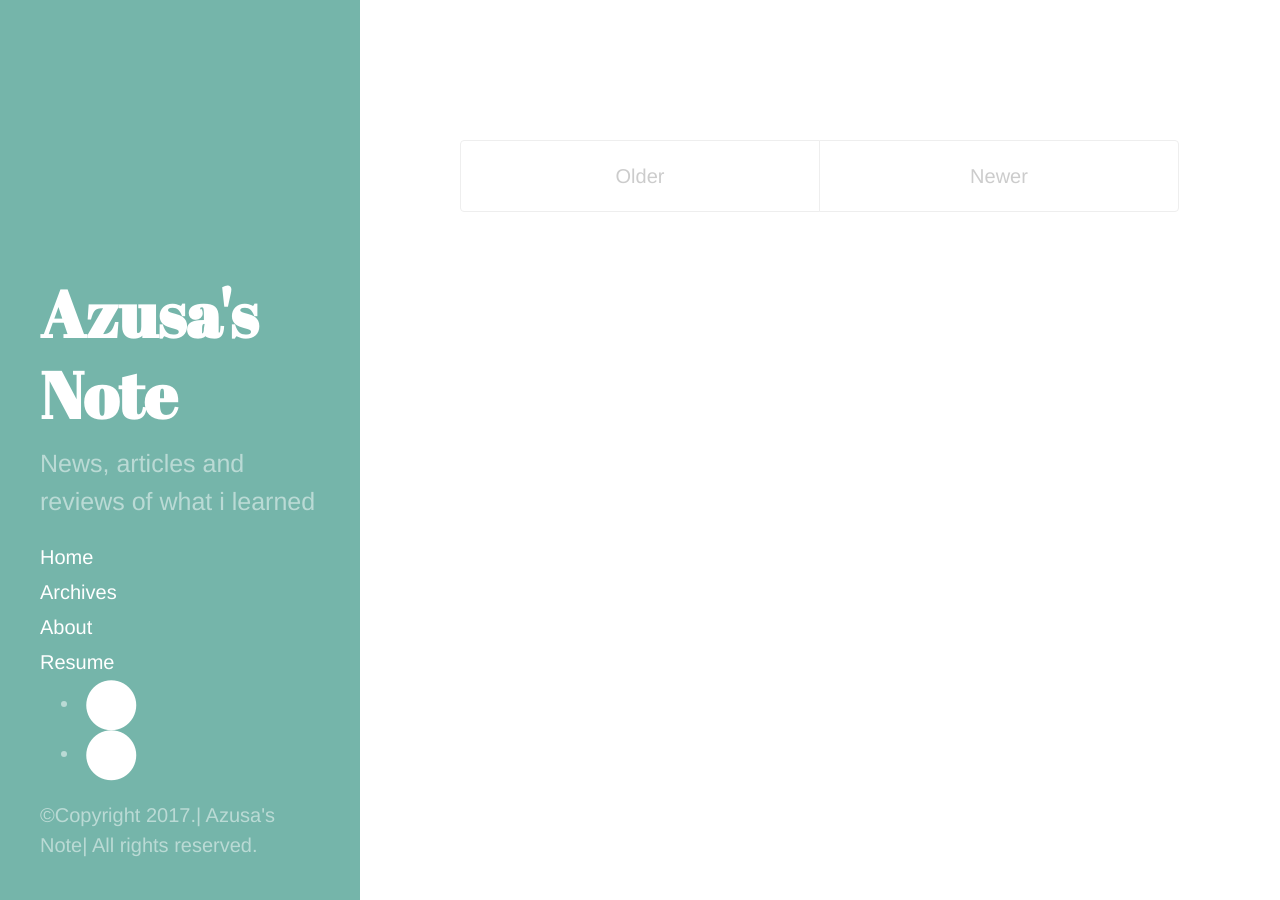
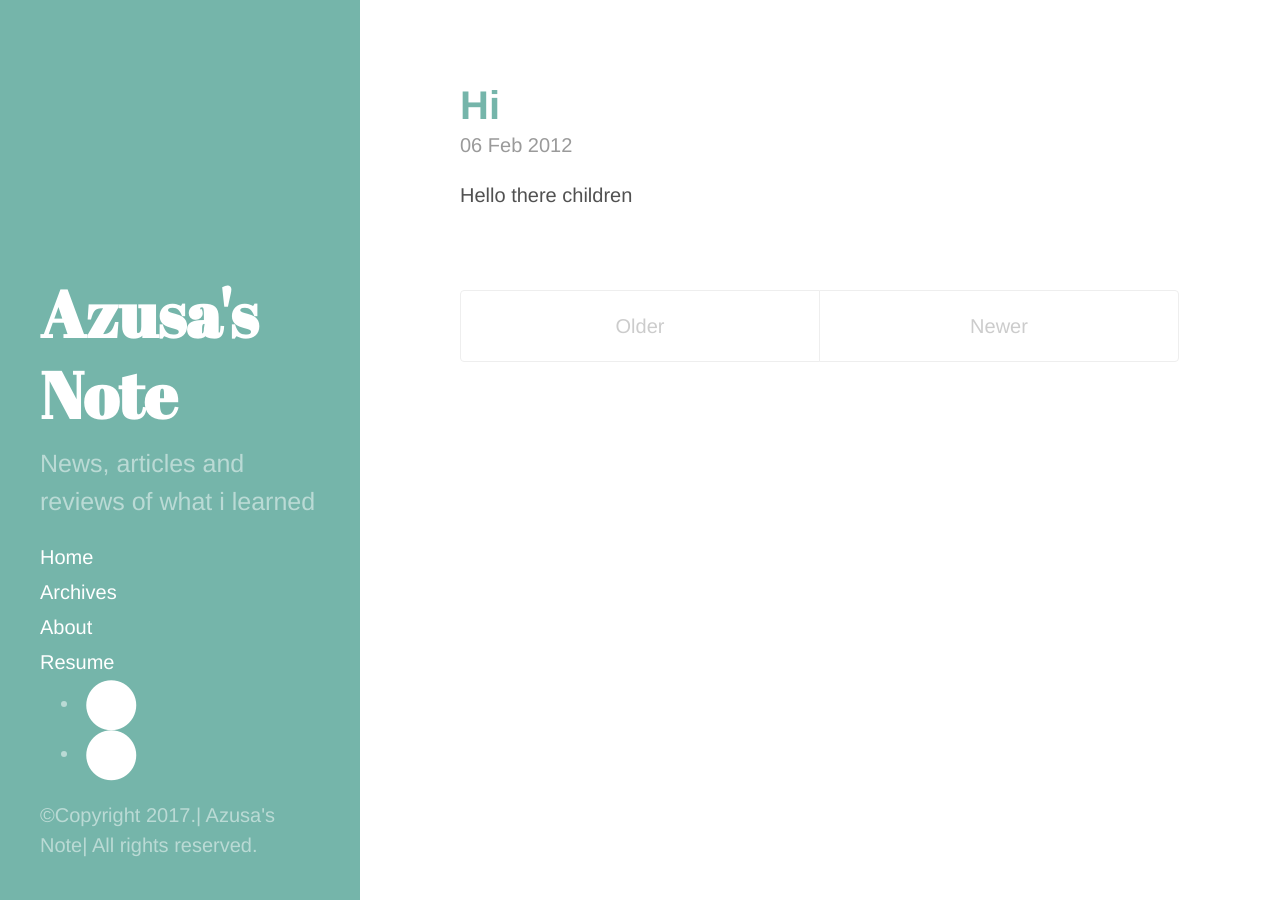
Before and after one commit to azusa152/deprecated, a Jekyll site: the page built from index.html, in a window 1280 px wide. Built offline with Jekyll 4.4.1, drawn with Linux system fonts in a browser that asks for light colours; nearby versions of some CDN libraries; the list of posts is cut into pages by our own code.

Commit message:
post test
post test

```diff
--- a/_config.yml
+++ b/_config.yml
@@ -3,7 +3,7 @@ markdown            : kramdown
 redcarpet:
   extensions        : ["tables", "autolink", "strikethrough", "space_after_headers", "with_toc_data", "fenced_code_blocks"]
 highlighter         : rouge
-gems                : ["jekyll-paginate"]
+
 
 
 # Permalinks
@@ -23,6 +23,7 @@ paginate:         5
 
 # Custom vars
 version:          0.1.0
-twitter_username    : azusa
+
 github_username     : azusa152
 facebook_username : azusa.iikubo
+gems: jekyll-paginate
--- /dev/null
+++ b/_posts/2012-02-06-test.md
@@ -0,0 +1,6 @@
+---
+layout: post
+title: Hi
+---
+
+Hello there children
```
